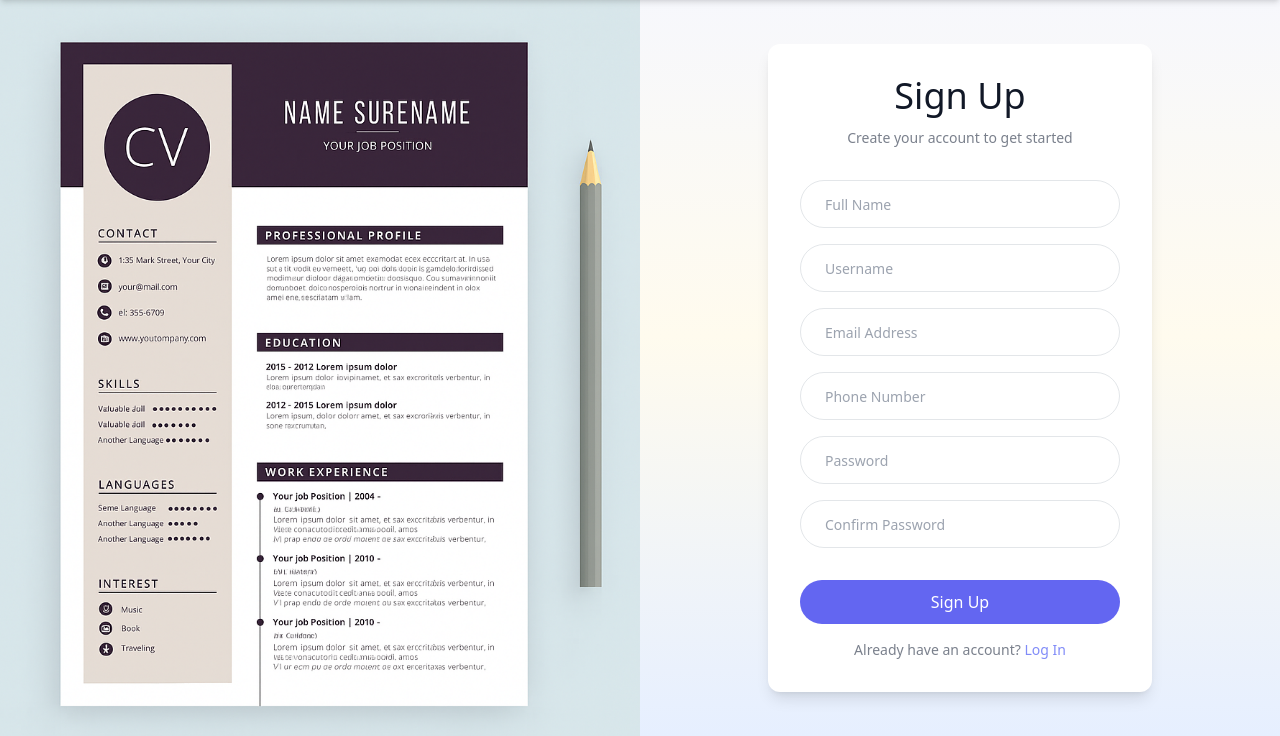
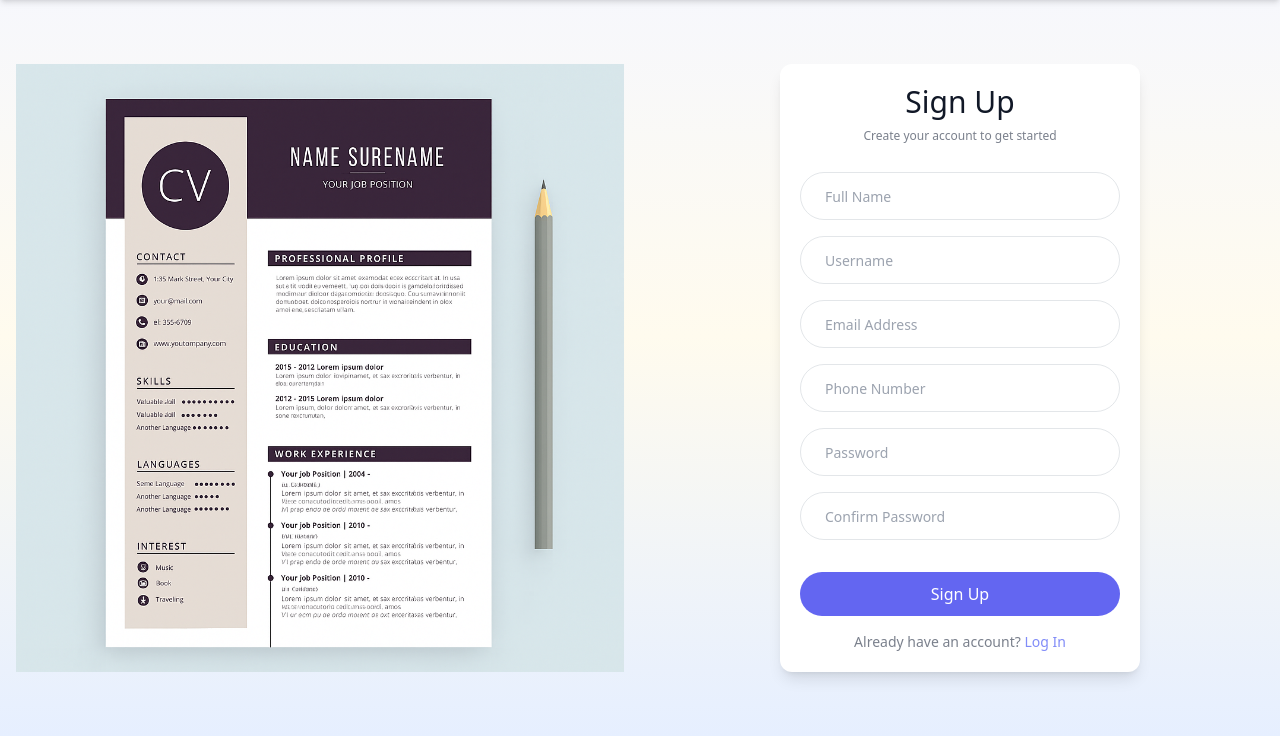
Before and after one commit to Dhivanujan/MiniProject-PerfectCV, a Flask app: page /register in a window 1280 px wide. Shown: the part 64-800 px from the top of the page. Run offline with Flask 3, Linux system fonts and the light colour scheme; parts of the project's set-up code (start-up, migrations or seed data) failed here and were passed over; some libraries are stand-ins or nearby versions.

Commit message:
refactor: enhance layout and styling of login and register pages for better user experience

```diff
--- a/templates/register.html
+++ b/templates/register.html
@@ -19,31 +19,31 @@
   <div class="flex h-[calc(100vh-4rem)] w-full">
 
   <!-- Left Image for larger screens -->
-  <div class="w-full hidden md:inline-block">
-      <img class="h-full w-full object-cover" src="{{ url_for('static', filename='CV.png') }}" alt="leftSideImage">
+  <div class="w-1/2 hidden md:inline-block p-4">
+      <img class="h-full w-full object-contain" src="{{ url_for('static', filename='CV.png') }}" alt="leftSideImage">
   </div>
 
   <!-- Right Side Form -->
-  <div class="w-full flex flex-col items-center justify-center">
-      <form method="POST" action="" class="md:w-96 w-80 flex flex-col items-center justify-center bg-white p-8 rounded-xl shadow-lg">
+  <div class="w-full md:w-1/2 flex flex-col items-center justify-center">
+      <form method="POST" action="" class="md:w-[360px] w-72 flex flex-col items-center justify-center bg-white p-5 rounded-xl shadow-lg">
           {{ form.hidden_tag() }}
 
-          <h2 class="text-4xl text-gray-900 font-medium">Sign Up</h2>
-          <p class="text-sm text-gray-500/90 mt-3 mb-4">Create your account to get started</p>
+          <h2 class="text-3xl text-gray-900 font-medium">Sign Up</h2>
+          <p class="text-xs text-gray-500/90 mt-2 mb-3">Create your account to get started</p>
 
           <!-- Flash Messages INSIDE FORM -->
           {% with messages = get_flashed_messages(with_categories=true) %}
           {% if messages %}
-              <div id="flash-messages" class="flex flex-col gap-2 w-full mb-4">
+              <div id="flash-messages" class="flex flex-col gap-1.5 w-full mb-3">
               {% for category, message in messages %}
                   {% if category == 'success' %}
-                  <div class="flex items-center justify-between text-blue-600 w-full bg-blue-600/10 h-10 shadow rounded-sm px-2">
-                      <p class="text-sm">{{ message }}</p>
+                  <div class="flex items-center justify-between text-blue-600 w-full bg-blue-600/10 h-8 shadow rounded-sm px-2">
+                      <p class="text-xs">{{ message }}</p>
                       <button type="button" aria-label="close" class="active:scale-90 transition-all" onclick="this.parentElement.remove()">✕</button>
                   </div>
                   {% elif category == 'danger' or category == 'error' %}
-                  <div class="flex items-center justify-between text-red-600 w-full bg-red-600/20 h-10 shadow rounded-sm px-2">
-                      <p class="text-sm">{{ message }}</p>
+                  <div class="flex items-center justify-between text-red-600 w-full bg-red-600/20 h-8 shadow rounded-sm px-2">
+                      <p class="text-xs">{{ message }}</p>
                       <button type="button" aria-label="close" class="active:scale-90 transition-all" onclick="this.parentElement.remove()">✕</button>
                   </div>
                   {% endif %}
```
Also changed, not shown: templates/login.html (+4 -4 lines).
